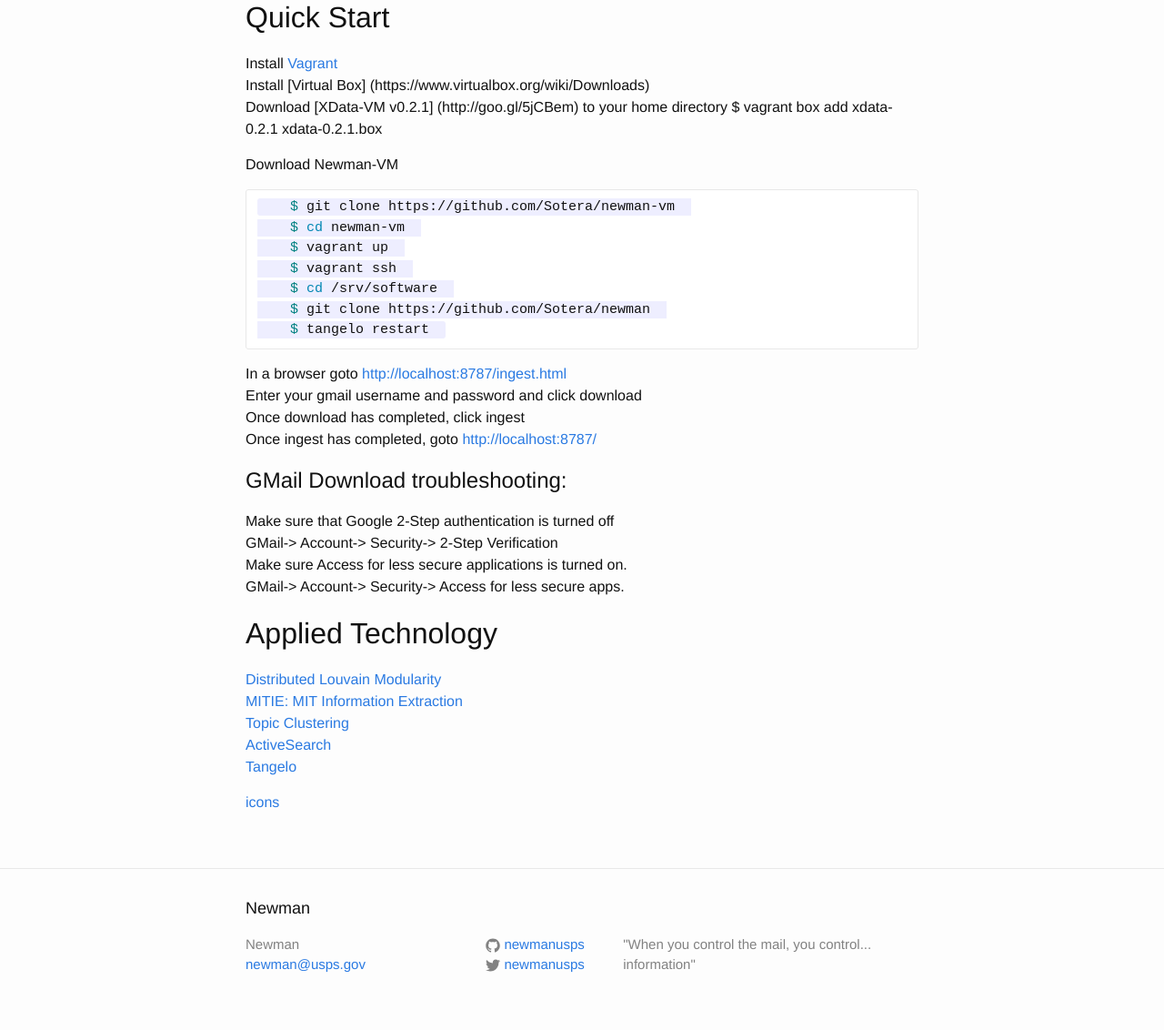
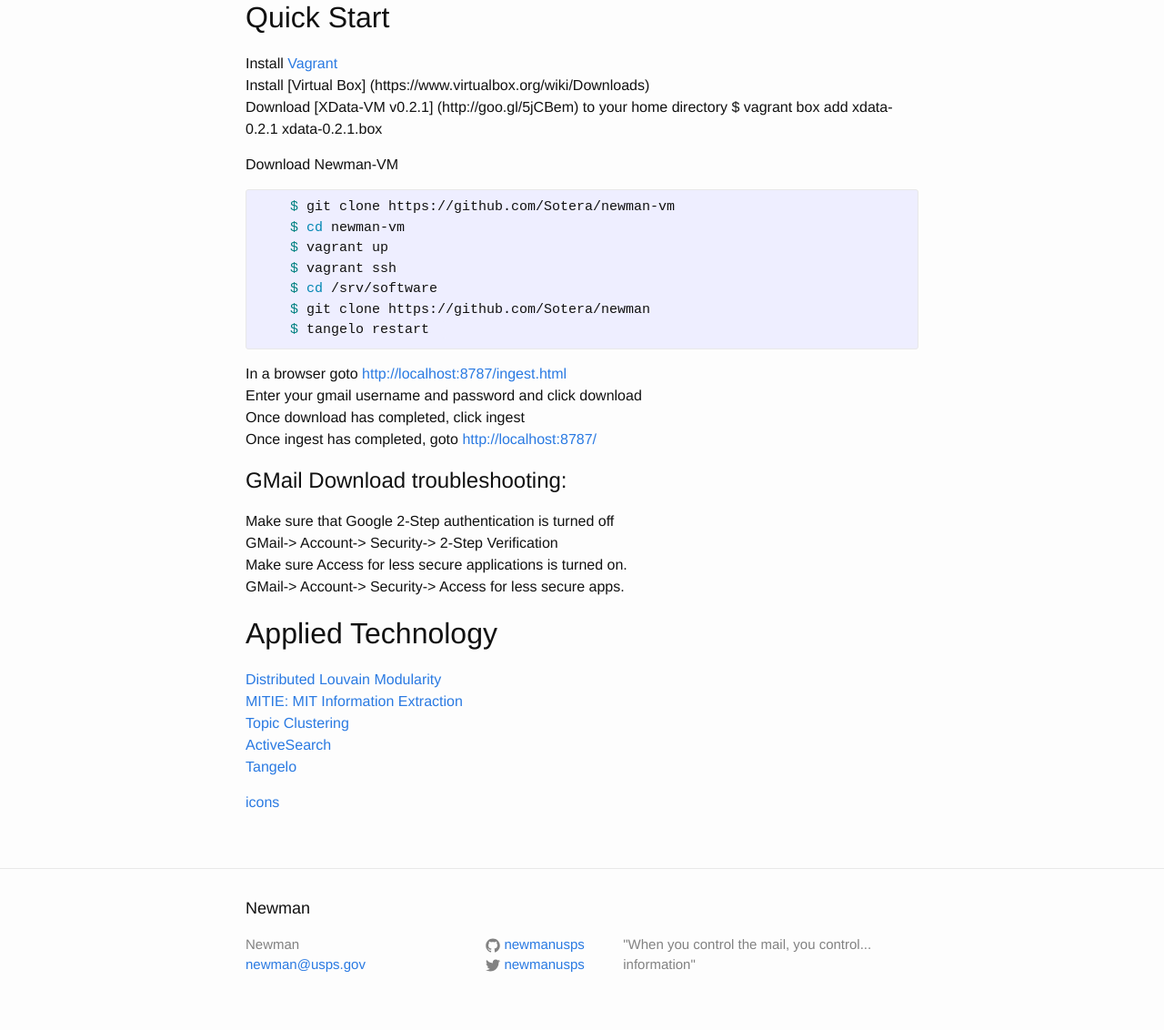
Before and after one commit to bwhiteman/testPages, a Jekyll site: the page built from about.md, in a window 1280 px wide. Shown: the part 559-1691 px from the top of the page at 91% size. Built offline with Jekyll 4.4.1, drawn with Linux system fonts in a browser that asks for light colours.

Commit message:
copying readme

```diff
--- a/about.md
+++ b/about.md
@@ -15,7 +15,7 @@
 
 Download Newman-VM
 
-~~~ shell
+{% highlight bash %}
     $ git clone https://github.com/Sotera/newman-vm
     $ cd newman-vm
     $ vagrant up
@@ -23,7 +23,7 @@
     $ cd /srv/software
     $ git clone https://github.com/Sotera/newman
     $ tangelo restart
-~~~
+{% endhighlight %}
 
 In a browser goto [http://localhost:8787/ingest.html](http://localhost:8787/ingest.html)
 Enter your gmail username and password and click download
```
